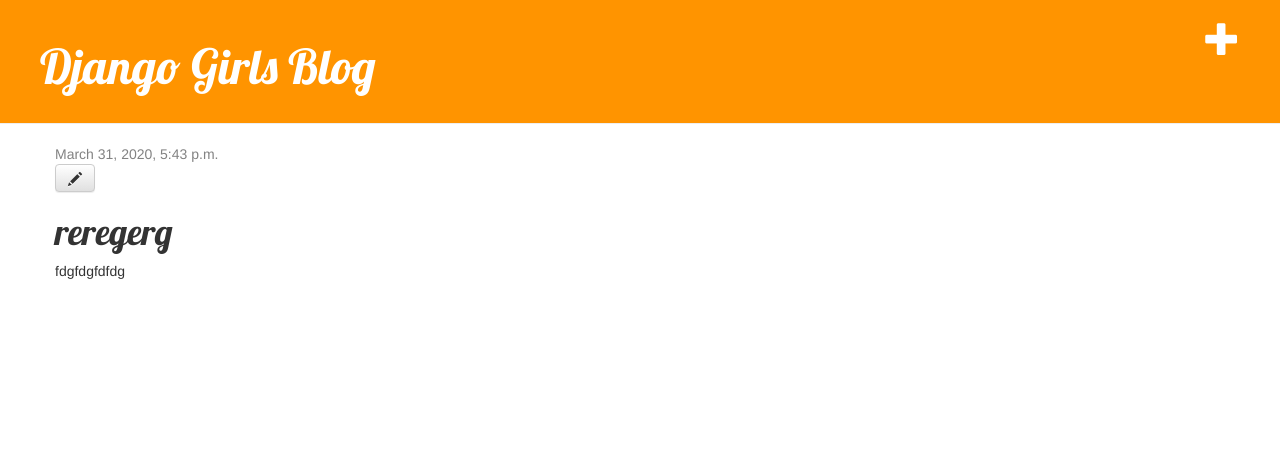
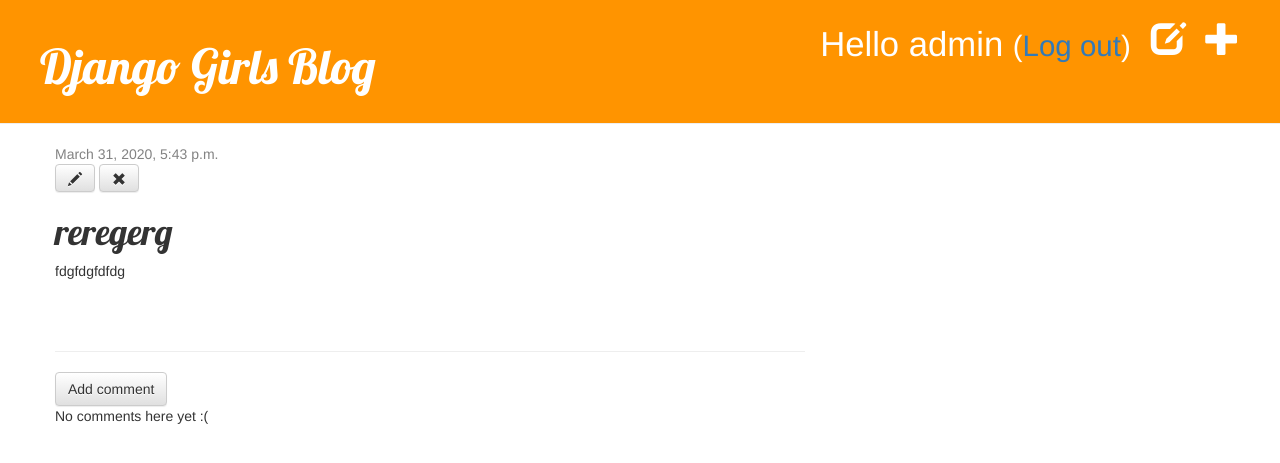
Before and after one commit to wdj0729/django-blog, a Django app: page /post/4/ in a window 1280 px wide. Shown: the top 463 px of the page. Run offline with Django 3.2, Linux system fonts and the light colour scheme; a user stored in the database is signed in; data comes from the database, SQL or seed files in the repository; both versions use the stored data as it was after the commit; some libraries are stand-ins or nearby versions.

Commit message:
Add login, logout, comment

```diff
--- a/blog/admin.py
+++ b/blog/admin.py
@@ -1,5 +1,6 @@
 from django.contrib import admin
-from .models import Post
+from .models import Post, Comment
 
 # Register your models here.
 admin.site.register(Post)
+admin.site.register(Comment)
--- a/blog/models.py
+++ b/blog/models.py
@@ -1,7 +1,7 @@
 from django.conf import settings
 from django.db import models
 from django.utils import timezone
-
+# pylint: disable=E1101
 
 class Post(models.Model):
     author = models.ForeignKey(settings.AUTH_USER_MODEL, on_delete=models.CASCADE)
@@ -18,3 +18,20 @@ class Post(models.Model):
 
     def __str__(self):
         return self.title
+
+    def approved_comments(self):
+        return self.comments.filter(approved_comment=True)
+
+class Comment(models.Model):
+    post = models.ForeignKey('blog.Post', on_delete=models.CASCADE, related_name='comments')
+    author = models.CharField(max_length=200)
+    text = models.TextField()
+    created_date = models.DateTimeField(default=timezone.now)
+    approved_comment = models.BooleanField(default=False)
+
+    def approve(self):
+        self.approved_comment = True
+        self.save()
+
+    def __str__(self):
+        return self.text
--- a/blog/static/css/blog.css
+++ b/blog/static/css/blog.css
@@ -44,3 +44,7 @@ h1, h2, h3, h4 {
 .post h1 a, .post h1 a:visited {
     color: #000000;
 }
+
+.comment {
+    margin: 20px 0px 20px 20px;
+}
--- a/blog/templates/blog/base.html
+++ b/blog/templates/blog/base.html
@@ -11,6 +11,10 @@
         <div class="page-header">
             {% if user.is_authenticated %}
                 <a href="{% url 'post_new' %}" class="top-menu"><span class="glyphicon glyphicon-plus"></span></a>
+                <a href="{% url 'post_draft_list' %}" class="top-menu"><span class="glyphicon glyphicon-edit"></span></a>
+                <p class="top-menu">Hello {{ user.username }} <small>(<a href="{% url 'logout' %}">Log out</a>)</small></p>
+            {% else %}
+                <a href="{% url 'login' %}" class="top-menu"><span class="glyphicon glyphicon-lock"></span></a>
             {% endif %}
             <h1><a href="/">Django Girls Blog</a></h1>
         </div>
--- a/blog/templates/blog/post_detail.html
+++ b/blog/templates/blog/post_detail.html
@@ -1,16 +1,40 @@
 {% extends 'blog/base.html' %}
 
 {% block content %}
-    <div class="post">
+        <div class="post">
         {% if post.published_date %}
             <div class="date">
                 {{ post.published_date }}
             </div>
+        {% else %}
+            <a class="btn btn-default" href="{% url 'post_publish' pk=post.pk %}">Publish</a>
         {% endif %}
         {% if user.is_authenticated %}
             <a class="btn btn-default" href="{% url 'post_edit' pk=post.pk %}"><span class="glyphicon glyphicon-pencil"></span></a>
         {% endif %}
+        {% if user.is_authenticated %}
+            <a class="btn btn-default" href="{% url 'post_remove' pk=post.pk %}"><span class="glyphicon glyphicon-remove"></span></a>
+        {% endif %}
         <h1>{{ post.title }}</h1>
         <p>{{ post.text|linebreaksbr }}</p>
     </div>
+    <hr>
+    <a class="btn btn-default" href="{% url 'add_comment_to_post' pk=post.pk %}">Add comment</a>
+    {% for comment in post.comments.all %}
+         {% if user.is_authenticated or comment.approved_comment %}
+         <div class="comment">
+            <div class="date">
+                {{ comment.created_date }}
+                {% if not comment.approved_comment %}
+                    <a class="btn btn-default" href="{% url 'comment_remove' pk=comment.pk %}"><span class="glyphicon glyphicon-remove"></span></a>
+                    <a class="btn btn-default" href="{% url 'comment_approve' pk=comment.pk %}"><span class="glyphicon glyphicon-ok"></span></a>
+                {% endif %}
+            </div>
+            <strong>{{ comment.author }}</strong>
+            <p>{{ comment.text|linebreaks }}</p>
+        </div>
+        {% endif %}
+    {% empty %}
+        <p>No comments here yet :(</p>
+    {% endfor %}
 {% endblock %}
--- a/blog/templates/blog/post_list.html
+++ b/blog/templates/blog/post_list.html
@@ -8,6 +8,7 @@
             </div>
             <h1><a href="{% url 'post_detail' pk=post.pk %}">{{ post.title }}</a></h1>
             <p>{{ post.text|linebreaksbr }}</p>
+            <a href="{% url 'post_detail' pk=post.pk %}">Comments: {{ post.approved_comments.count }}</a>
         </div>
     {% endfor %}
 {% endblock %}
--- a/blog/urls.py
+++ b/blog/urls.py
@@ -1,4 +1,5 @@
 from django.urls import path
+from django.conf.urls import url
 from . import views
 
 urlpatterns = [
@@ -6,4 +7,10 @@ urlpatterns = [
     path('post/<int:pk>/', views.post_detail, name='post_detail'),
     path('post/new', views.post_new, name='post_new'),
     path('post/<int:pk>/edit/', views.post_edit, name='post_edit'),
+    url(r'^drafts/$', views.post_draft_list, name='post_draft_list'),
+    url(r'^post/(?P<pk>\d+)/publish/$', views.post_publish, name='post_publish'),
+    url(r'^post/(?P<pk>\d+)/remove/$', views.post_remove, name='post_remove'),
+    url(r'^post/(?P<pk>\d+)/comment/$', views.add_comment_to_post, name='add_comment_to_post'),
+    url(r'^comment/(?P<pk>\d+)/approve/$', views.comment_approve, name='comment_approve'),
+    url(r'^comment/(?P<pk>\d+)/remove/$', views.comment_remove, name='comment_remove'),
 ]
--- a/blog/views.py
+++ b/blog/views.py
@@ -1,8 +1,10 @@
 from django.shortcuts import render, get_object_or_404
 from django.utils import timezone
-from .models import Post
-from .forms import PostForm
+from .models import Post, Comment
+from .forms import PostForm, CommentForm
 from django.shortcuts import redirect
+from django.contrib.auth.decorators import login_required
+# pylint: disable=E1101
 
 # Create your views here.
 def post_list(request):
@@ -13,19 +15,20 @@ def post_detail(request, pk):
     post = get_object_or_404(Post, pk=pk)
     return render(request, 'blog/post_detail.html', {'post': post})
 
+@login_required
 def post_new(request):
     if request.method == "POST":
         form = PostForm(request.POST)
         if form.is_valid():
             post = form.save(commit=False)
             post.author = request.user
-            post.published_date = timezone.now()
             post.save()
             return redirect('post_detail', pk=post.pk)
     else:
         form = PostForm()
     return render(request, 'blog/post_edit.html', {'form': form})
 
+@login_required
 def post_edit(request, pk):
     post = get_object_or_404(Post, pk=pk)
     if request.method == "POST":
@@ -33,9 +36,50 @@ def post_edit(request, pk):
         if form.is_valid():
             post = form.save(commit=False)
             post.author = request.user
-            post.published_date = timezone.now()
             post.save()
             return redirect('post_detail', pk=post.pk)
     else:
         form = PostForm(instance=post)
     return render(request, 'blog/post_edit.html', {'form': form})
+
+@login_required
+def post_draft_list(request):
+    posts = Post.objects.filter(published_date__isnull=True).order_by('created_date')
+    return render(request, 'blog/post_draft_list.html', {'posts': posts})
+
+@login_required
+def post_publish(request, pk):
+    post = get_object_or_404(Post, pk=pk)
+    post.publish()
+    return redirect('post_detail', pk=pk)
+
+@login_required
+def post_remove(request, pk):
+    post = get_object_or_404(Post, pk=pk)
+    post.delete()
+    return redirect('post_list')
+
+def add_comment_to_post(request, pk):
+    post = get_object_or_404(Post, pk=pk)
+    if request.method == "POST":
+        form = CommentForm(request.POST)
+        if form.is_valid():
+            comment = form.save(commit=False)
+            comment.post = post
+            comment.save()
+            return redirect('post_detail', pk=post.pk)
+    else:
+        form = CommentForm()
+    return render(request, 'blog/add_comment_to_post.html', {'form': form})
+
+@login_required
+def comment_approve(request, pk):
+    comment = get_object_or_404(Comment, pk=pk)
+    comment.approve()
+    return redirect('post_detail', pk=comment.post.pk)
+
+@login_required
+def comment_remove(request, pk):
+    comment = get_object_or_404(Comment, pk=pk)
+    comment.delete()
+    return redirect('post_detail', pk=comment.post.pk)
--- a/mysite/settings.py
+++ b/mysite/settings.py
@@ -122,3 +122,5 @@ STATIC_URL = '/static/'
 STATIC_ROOT = os.path.join(BASE_DIR,'static')
 
 ALLOWED_HOSTS = ['127.0.0.1','.pythonanywhere.com']
+
+LOGIN_REDIRECT_URL = '/'
--- a/mysite/urls.py
+++ b/mysite/urls.py
@@ -13,10 +13,15 @@ Including another URLconf
     1. Import the include() function: from django.urls import include, path
     2. Add a URL to urlpatterns:  path('blog/', include('blog.urls'))
 """
+from django.conf.urls import include, url
 from django.contrib import admin
 from django.urls import path, include
 
+from django.contrib.auth.views import LoginView, LogoutView
+
 urlpatterns = [
     path('admin/', admin.site.urls),
+    url(r'^accounts/login/$', LoginView.as_view(), name='login'),
+    url(r'^accounts/logout/$', LogoutView.as_view(), name='logout', kwargs={'next_page': '/'}),
     path('', include('blog.urls')),
 ]
```
Also changed, not shown: blog/forms.py (+7 -1 lines), blog/templates/blog/add_comment_to_post.html (added, +9 -0 lines), blog/templates/blog/post_draft_list.html (added, +11 -0 lines), blog/templates/registration/login.html (added, +24 -0 lines), blog/migrations/0002_comment.py (added), db.sqlite3.
